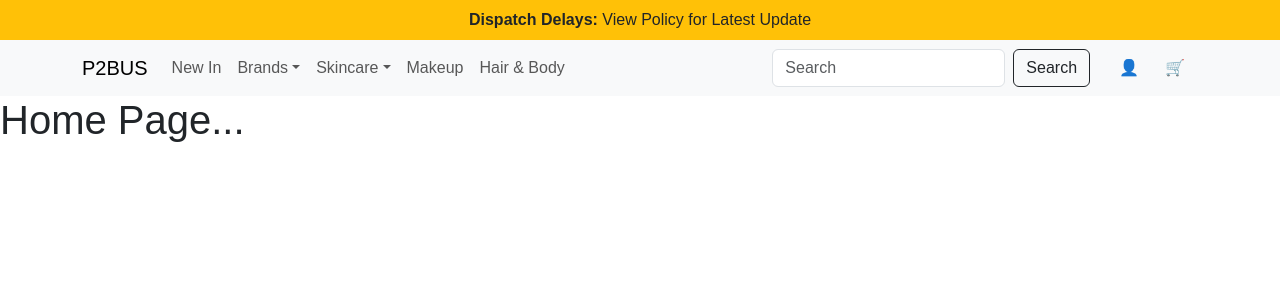
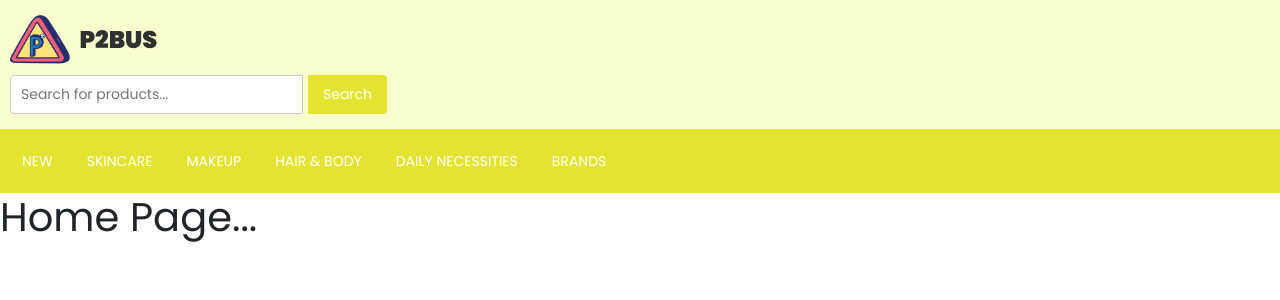
Before and after one commit to wchen-x/P2BUS, a Django app: page / in a window 1280 px wide. Shown: the top 300 px of the page. Run offline with Django 5.2, Linux system fonts and the light colour scheme.

Commit message:
Add header (shall modify layout later)

```diff
--- a/static/styles.css
+++ b/static/styles.css
@@ -9,15 +9,70 @@
     background-color: #eae9d1;
 }
 
-/*-----header-----*/
+/* header section */
 .header {
-    min-height: 100vh;
-    width: 100%;
+    padding: 15px 10px;
     background-color: #f9ffcd;
+    display: flex;
+    justify-content: space-between;
+    align-items: center;
+    flex-wrap: wrap;
+    border-bottom: 2px solid rgb(228, 228, 48);
 }
 
-.header-short {
-    min-height: 4vh;
+.logo-container {
+    display: flex;
+    align-items: center;
+    gap: 10px;
+}
+
+.shop-logo {
+    height: 50px;
+    width: auto;
+    object-fit: contain;
+}
+
+.shop-name {
+    font-size: 24px;
+    color: rgb(48, 48, 48);
+    font-weight: 700;
+    margin: 0;
+}
+
+/* search bar */
+.search-container {
+    display: flex;
+    justify-content: flex-end;
+    margin-top: 10px;
+}
+
+.search-form {
+    display: flex;
+    gap: 5px;
+}
+
+.search-input {
+    padding: 8px 10px;
+    font-size: 14px;
+    border: 1px solid rgb(200, 200, 200);
+    border-radius: 4px 0 0 4px;
+    outline: none;
+    flex-grow: 1;
+    max-width: 300px;
+}
+
+.search-button {
+    padding: 8px 15px;
+    background-color: rgb(228, 228, 48);
+    color: white;
+    border: none;
+    border-radius: 0 4px 4px 0;
+    cursor: pointer;
+    font-size: 14px;
+}
+
+.search-button:hover {
+    background-color: rgb(200, 200, 40);
 }
 
 /*-----navigation bar-----*/
@@ -141,4 +196,26 @@ nav {
     .nav-links.active {
         display: flex;
     }
+
+    .header {
+        flex-direction: column; /* Stack items vertically */
+        text-align: center;
+    }
+
+    .search-form {
+        flex-direction: column; /* Stack input and button vertically */
+        align-items: stretch; /* Ensure both input and button stretch to full width */
+    }
+
+    .search-input, .search-button {
+        width: 100%; /* Full width for both */
+        border-radius: 4px; /* Reset border radius */
+    }
+
+    .search-button {
+        margin-top: 5px; /* Add spacing between input and button */
+    }
+    .logo-container {
+        justify-content: center; /* Center-align logo and name */
+    }
 }
--- a/templates/base.html
+++ b/templates/base.html
@@ -5,52 +5,71 @@
     <meta name="viewport" content="width=device-width, initial-scale=1.0">
     <title>{% block title %}P2BUS{% endblock %}</title>
     {% load static %}
+
+    <!-- Google Fonts -->
+    <link rel="preconnect" href="https://fonts.googleapis.com">
+    <link rel="preconnect" href="https://fonts.gstatic.com" crossorigin>
+    <link href="https://fonts.googleapis.com/css2?family=Nunito:wght@200;400;600;900&family=Poppins:wght@200;400;600;900&display=swap" rel="stylesheet">
+
     <link rel="stylesheet" href="https://cdn.jsdelivr.net/npm/bootstrap@5.3.0-alpha1/dist/css/bootstrap.min.css">
     <link rel="stylesheet" href="{% static 'styles.css' %}">
 </head>
 <body>
-    <!-- Top Notification Bar -->
-    <div class="bg-warning text-center py-2">
-        <a href="#" class="text-dark text-decoration-none">
-            <strong>Dispatch Delays:</strong> View Policy for Latest Update
-        </a>
-    </div>
+    <!-- Header Section -->
+    <header class="header">
+        <div class="top-bar">
+            <!-- Logo and Shop Name -->
+            <div class="logo-container">
+                <img src="{% static 'images/logo.png' %}" alt="P2BUS Logo" class="shop-logo">
+                <h1 class="shop-name">P2BUS</h1>
+            </div>
+            <!-- Search Bar -->
+            <div class="search-container">
+                <form action="/search" method="GET" class="search-form">
+                    <input type="text" name="q" placeholder="Search for products..." class="search-input">
+                    <button type="submit" class="search-button">Search</button>
+                </form>
+            </div>
+        </div>
+    </header>
+    <!-- Navbar -->
+    <nav>
+        <div class="nav-container">
+            <!-- Hamburger Icon -->
+            <div class="hamburger" id="hamburger">
+                ☰
+            </div>
 
-    <!-- Navbar -->
-    <nav class="navbar navbar-expand-lg navbar-light bg-light">
-        <div class="container">
-            <a class="navbar-brand" href="#">P2BUS</a>
-            <button class="navbar-toggler" type="button" data-bs-toggle="collapse" data-bs-target="#navbarNav" aria-controls="navbarNav" aria-expanded="false" aria-label="Toggle navigation">
-                <span class="navbar-toggler-icon"></span>
-            </button>
-            <div class="collapse navbar-collapse" id="navbarNav">
-                <ul class="navbar-nav me-auto">
-                    <li class="nav-item"><a class="nav-link" href="#">New In</a></li>
-                    <li class="nav-item dropdown">
-                        <a class="nav-link dropdown-toggle" href="#" id="brandsDropdown" role="button" data-bs-toggle="dropdown" aria-expanded="false">Brands</a>
-                        <ul class="dropdown-menu" aria-labelledby="brandsDropdown">
-                            <li><a class="dropdown-item" href="#">Brand 1</a></li>
-                            <li><a class="dropdown-item" href="#">Brand 2</a></li>
+            <!-- Navigation Links -->
+            <div class="nav-links" id="nav-links">
+                <ul>
+                    <li><a href="#">NEW</a></li>
+                    <li class="dropdown">
+                        <a href="#">SKINCARE</a>
+                        <ul class="dropdown-menu">
+                            <li><a href="#">Shop All Skincare</a></li>
+                            <li><a href="#">By Product</a></li>
+                            <li><a href="#">By Skin Type</a></li>
                         </ul>
                     </li>
-                    <li class="nav-item dropdown">
-                        <a class="nav-link dropdown-toggle" href="#" id="skincareDropdown" role="button" data-bs-toggle="dropdown" aria-expanded="false">Skincare</a>
-                        <ul class="dropdown-menu" aria-labelledby="skincareDropdown">
-                            <li><a class="dropdown-item" href="#">Cleansers</a></li>
-                            <li><a class="dropdown-item" href="#">Moisturizers</a></li>
+                    <li><a href="#">MAKEUP</a></li>
+                    <li><a href="#">HAIR & BODY</a></li>
+                    <li class="dropdown">
+                        <a href="#">DAILY NECESSITIES</a>
+                        <ul class="dropdown-menu">
+                            <li><a href="#">Essential Items</a></li>
+                            <li><a href="#">Hygiene Products</a></li>
                         </ul>
                     </li>
-                    <li class="nav-item"><a class="nav-link" href="#">Makeup</a></li>
-                    <li class="nav-item"><a class="nav-link" href="#">Hair & Body</a></li>
+                    <li class="dropdown">
+                        <a href="#">BRANDS</a>
+                        <ul class="dropdown-menu">
+                            <li><a href="#">Brand 1</a></li>
+                            <li><a href="#">Brand 2</a></li>
+                            <li><a href="#">Brand 3</a></li>
+                        </ul>
+                    </li>
                 </ul>
-                <form class="d-flex">
-                    <input class="form-control me-2" type="search" placeholder="Search" aria-label="Search">
-                    <button class="btn btn-outline-dark" type="submit">Search</button>
-                </form>
-                <div class="d-flex ms-3">
-                    <a href="#" class="btn btn-light">👤</a>
-                    <a href="#" class="btn btn-light">🛒</a>
-                </div>
             </div>
         </div>
     </nav>
@@ -61,7 +80,33 @@
         {% endblock %}
     </main>
 
+    <script src="https://cdn.jsdelivr.net/npm/bootstrap@5.3.0-alpha1/dist/js/bootstrap.bundle.min.js"></script>
+    <script>
+        // Hamburger menu toggle
+        const hamburger = document.getElementById('hamburger');
+        const navLinks = document.getElementById('nav-links');
 
-    <script src="https://cdn.jsdelivr.net/npm/bootstrap@5.3.0-alpha1/dist/js/bootstrap.bundle.min.js"></script>
+        hamburger.addEventListener('click', () => {
+            navLinks.classList.toggle('active');
+        });
+
+        // Dropdown menu toggle on mobile
+const dropdownToggles = document.querySelectorAll('.dropdown > a');
+
+dropdownToggles.forEach((toggle) => {
+    toggle.addEventListener('click', (e) => {
+        e.preventDefault(); // Prevent default link behavior
+
+        const dropdownMenu = toggle.nextElementSibling; // Select the dropdown-menu
+
+        // Toggle visibility of the dropdown menu
+        if (dropdownMenu.style.display === 'block') {
+            dropdownMenu.style.display = 'none'; // Hide if already visible
+        } else {
+            dropdownMenu.style.display = 'block'; // Show if hidden
+        }
+    });
+});
+    </script>
 </body>
 </html>
```
Also changed, not shown: static/images/logo.png (added).
